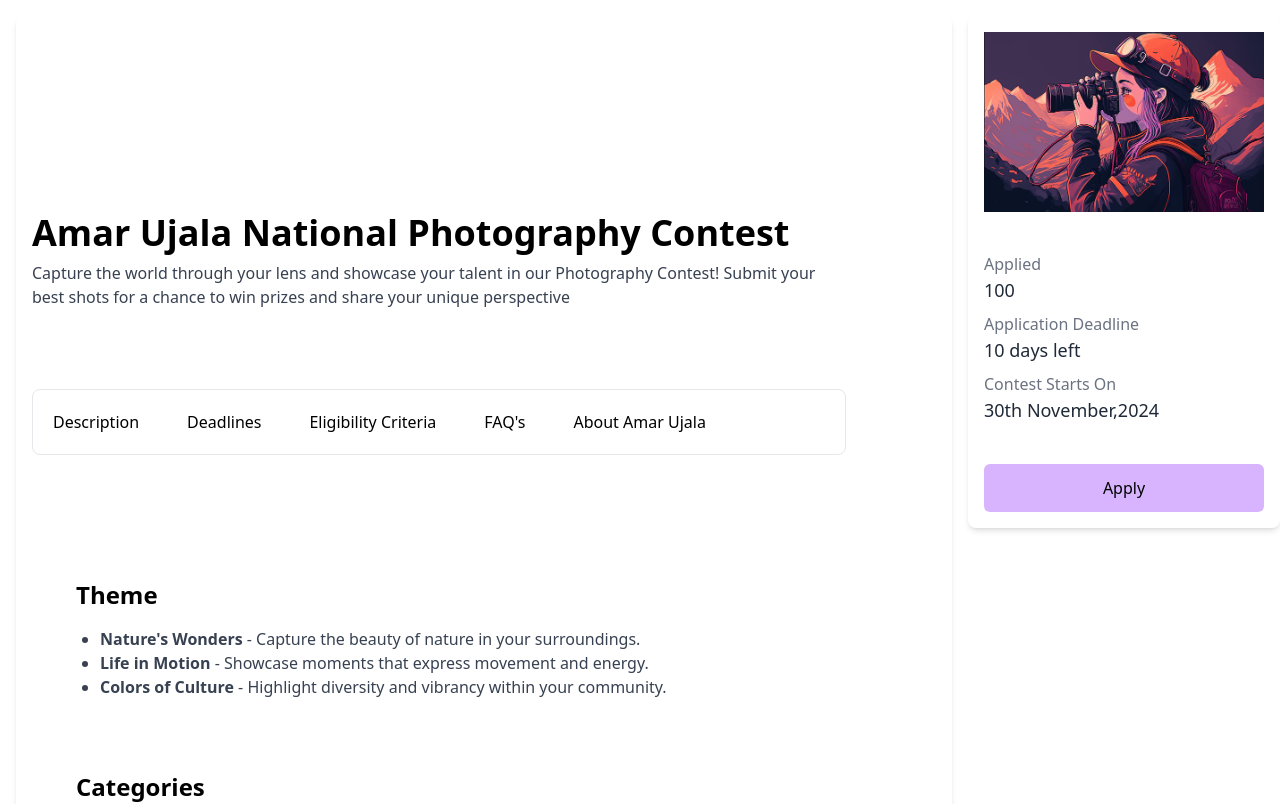
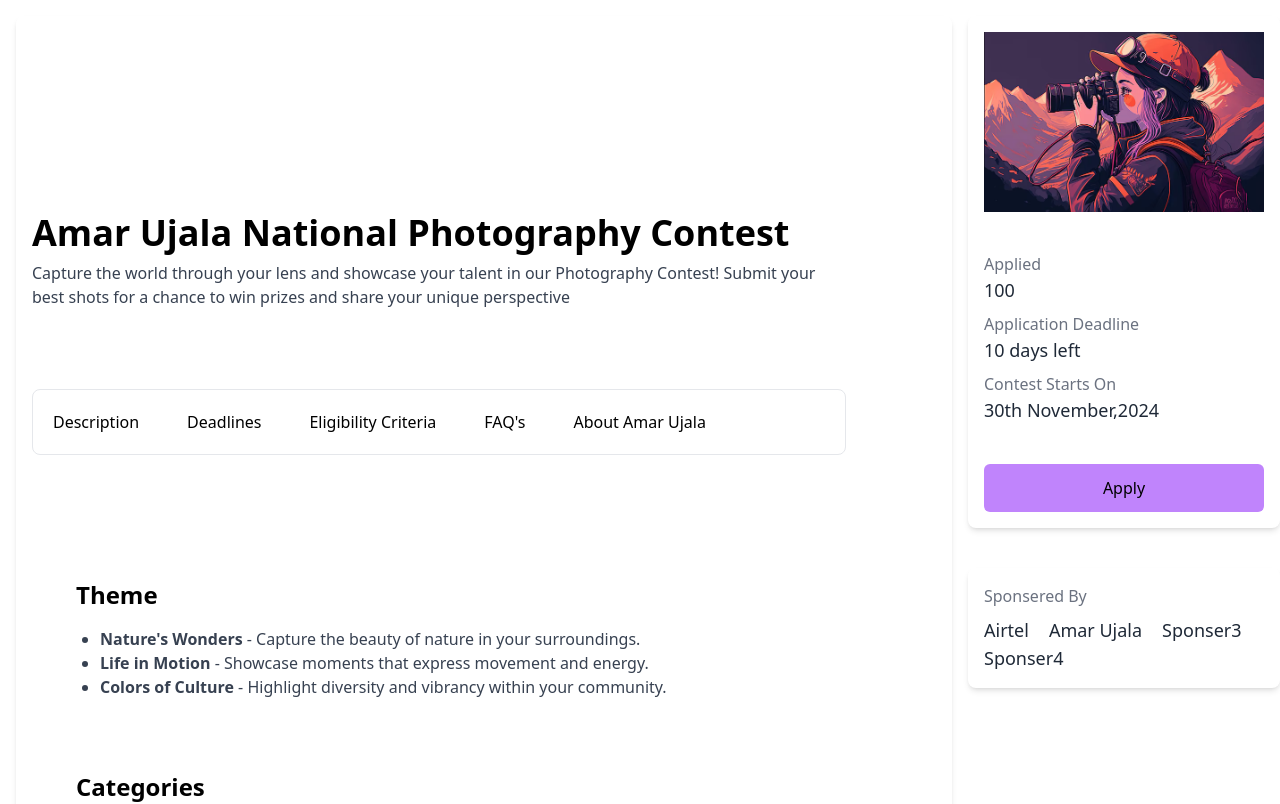
Before and after one commit to Vanshika-Dargan/disha, a React (Vite) app: page / in a window 1280 px wide. Shown: the top 804 px of the page. Built offline with nearby package versions, Linux system fonts and the light colour scheme.

Commit message:
added sponsers

```diff
--- a/src/App.tsx
+++ b/src/App.tsx
@@ -100,7 +100,7 @@ function App() {
 
         </div>
         </div>
-
+        <div className='flex flex-col gap-10'>
         <div className="bg-white-200 p-4 rounded-lg shadow-md" style={{maxHeight: 'fit-content'}}>
           <div className=" flex flex-col justify-center">
           <img src={Camera} className="h-[180px] object-cover" alt="Camera" />
@@ -120,8 +120,22 @@ function App() {
 
 
           </div>
-          <div className="w-100 bg-purple-300 rounded-md p-3 text-center">Apply</div>
+          <div className="w-100 bg-purple-400 rounded-md p-3 text-center">Apply</div>
           </div>
+        </div>
+        <div className="bg-white-200 p-4 rounded-lg shadow-md" style={{maxHeight: 'fit-content'}}>
+          <div className=" flex flex-col justify-center">
+
+         <div className="text-gray-500 text-md">Sponsered By</div>
+         <div className="text-gray-800 text-lg flex flex-row gap-x-5 flex-wrap mt-2">
+         <div>Airtel</div>
+         <div>Amar Ujala</div>
+         <div>Sponser3</div>
+         <div>Sponser4</div>
+         </div>
+
+          </div>
+        </div>
         </div>
 
       </div>
```
